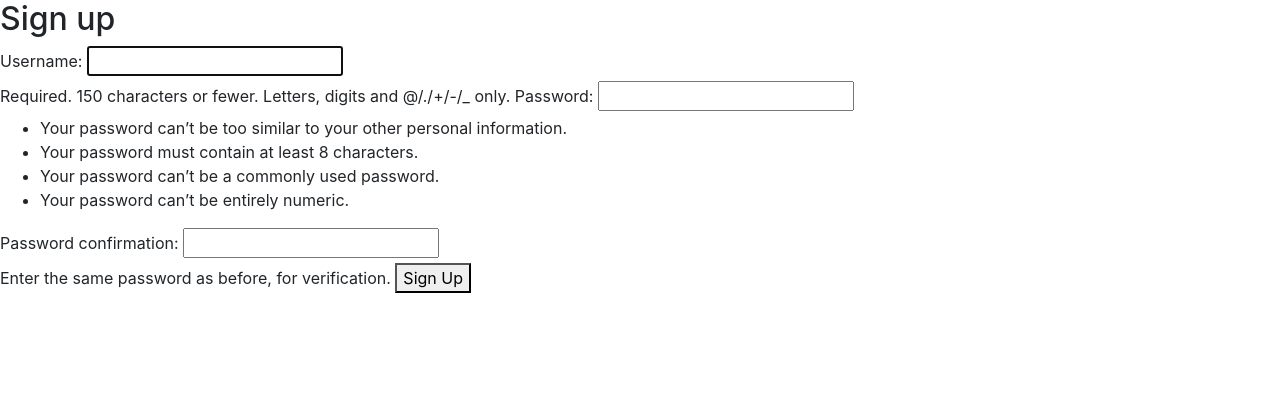
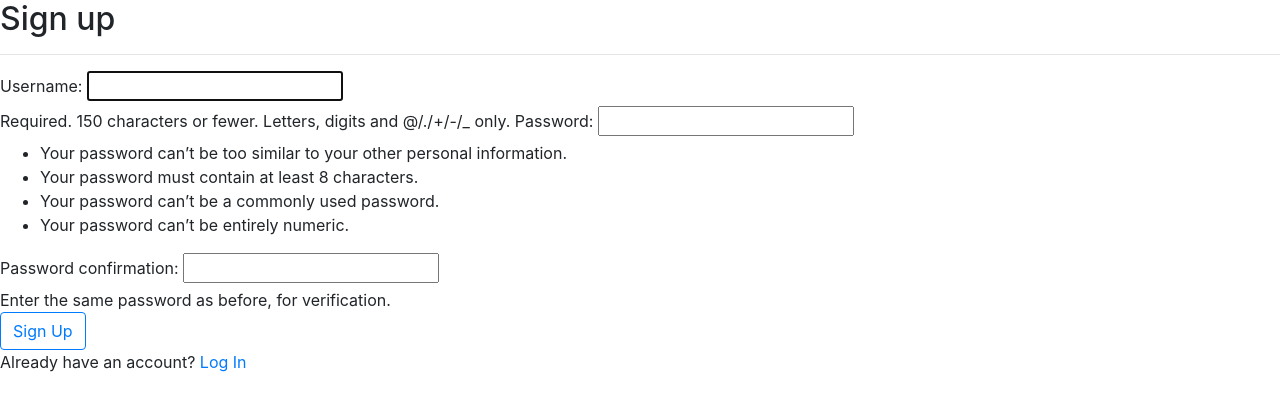
Before and after one commit to Sam-Dominguez/OSU_CSE_GMS, a Django app: page /accounts/signup/ in a window 1280 px wide. Shown: the part 56-467 px from the top of the page. Run offline with Django 4.2, Linux system fonts and the light colour scheme; some libraries are stand-ins or nearby versions.

Commit message:
style signup and login pages

```diff
--- a/OSU_CSE_GMS/templates/home.html
+++ b/OSU_CSE_GMS/templates/home.html
@@ -7,7 +7,5 @@
 Hi {{ user.username }}!
 {% else %}
 <p>You are not logged in</p>
-<a href="{% url 'login' %}">Log In</a>
-<a href="{% url 'signup' %}">Sign Up</a>
 {% endif %}
 {% endblock %}
--- a/OSU_CSE_GMS/templates/registration/login.html
+++ b/OSU_CSE_GMS/templates/registration/login.html
@@ -4,9 +4,12 @@
 
 {% block content %}
 <h2>Log In</h2>
+<hr/>
 <form method="post">
   {% csrf_token %}
   {{ form }}
-  <button type="submit">Log In</button>
+  <div></div>
+  <button type="submit" class="btn btn-outline-primary">Log In</button>
 </form>
+<p>Don't have an account? <a href="{% url 'signup' %}">Sign Up</a></p>
 {% endblock %}
--- a/OSU_CSE_GMS/templates/registration/signup.html
+++ b/OSU_CSE_GMS/templates/registration/signup.html
@@ -4,9 +4,12 @@
 
 {% block content %}
 <h2>Sign up</h2>
+<hr/>
 <form method="post">
   {% csrf_token %}
   {{ form }}
-  <button type="submit">Sign Up</button>
+  <div></div>
+  <button type="submit" class="btn btn-outline-primary">Sign Up</button>
 </form>
+<p>Already have an account? <a href="{% url 'login' %}">Log In</a></p>
 {% endblock %}
```
Also changed, not shown: OSUCSEGraderManagementSystem.db.
